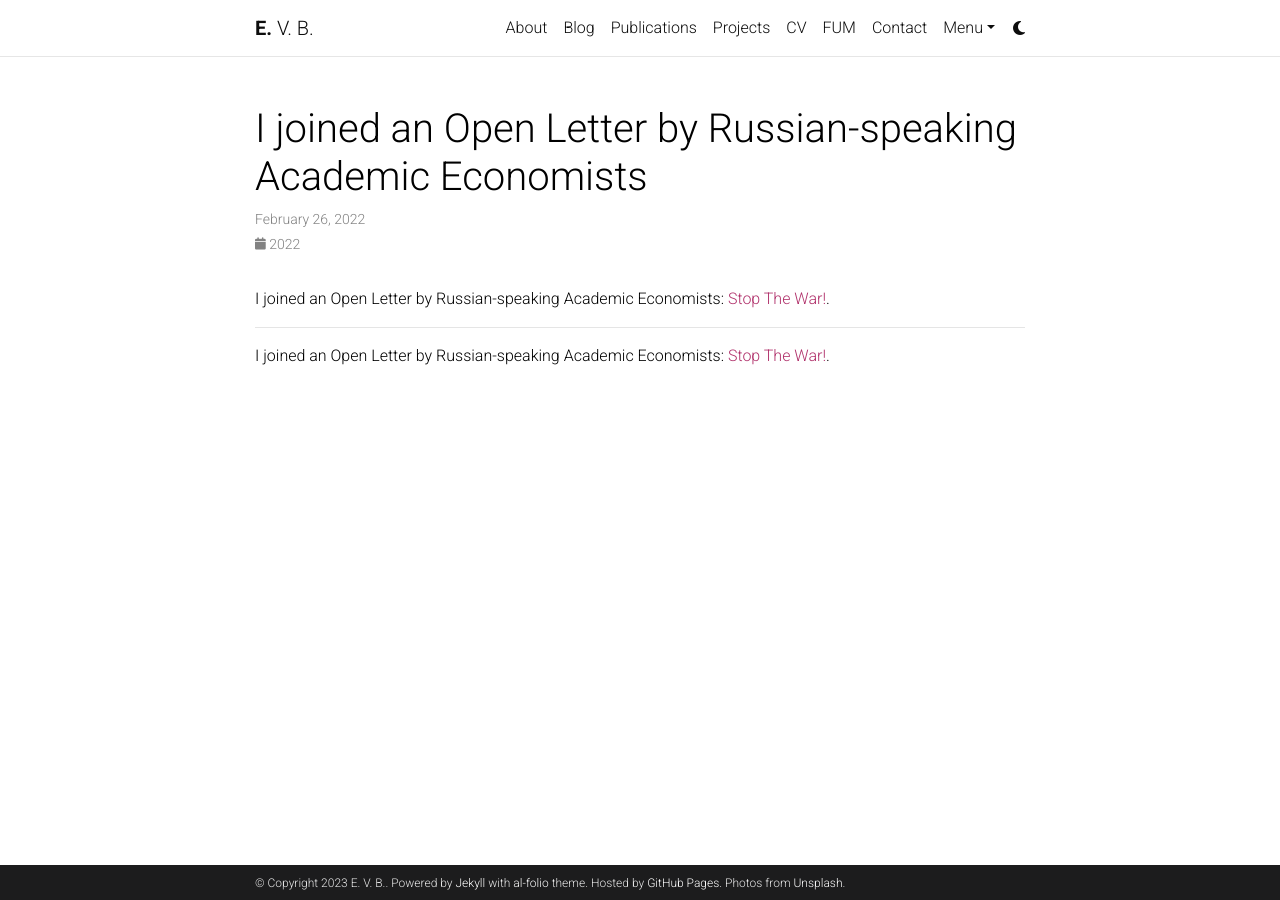
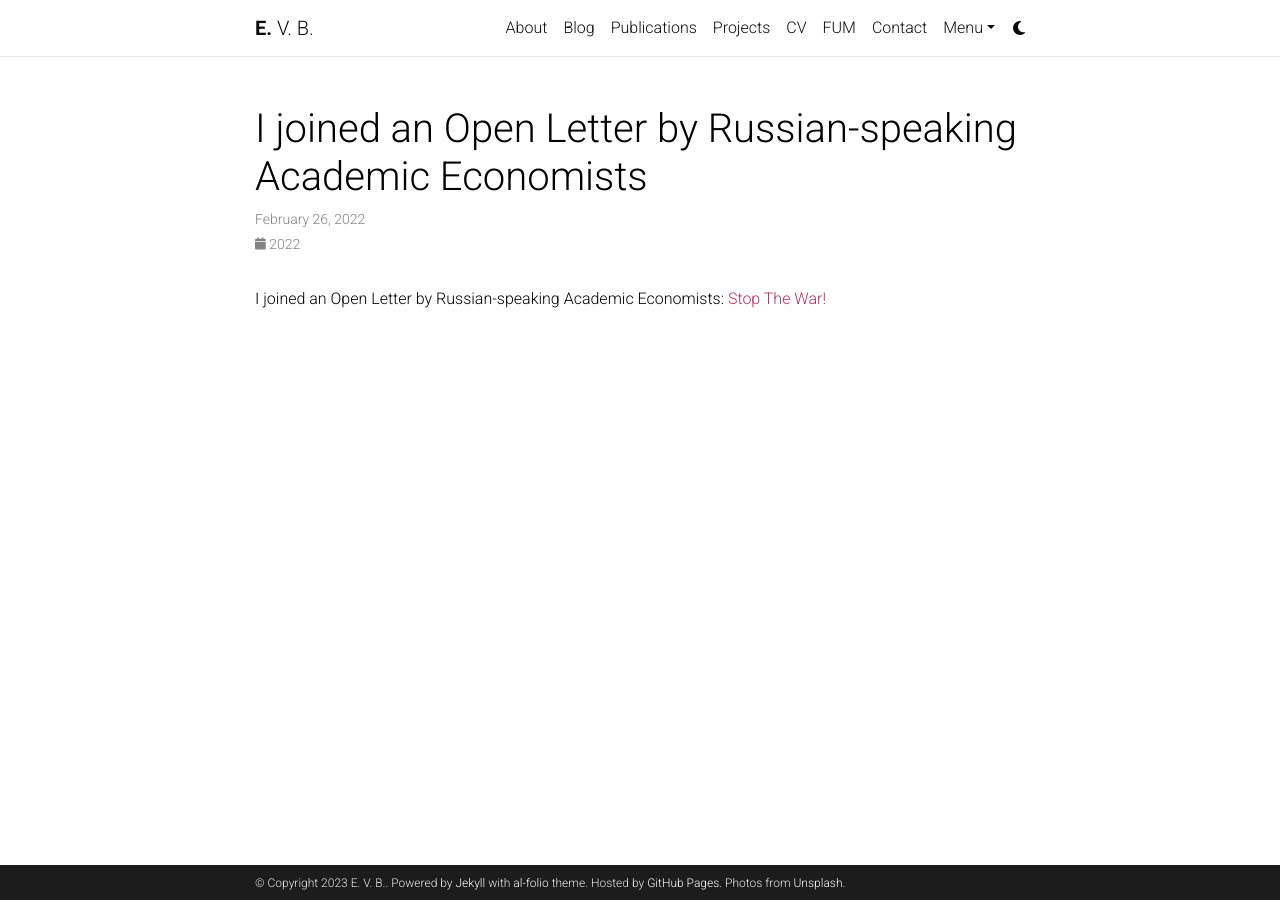
Before and after one commit to egorbronnikov/egorbronnikov.github.io, a Jekyll site: the page built from _news/announcement_Econ_Letter.md, in a window 1280 px wide. Built offline with Jekyll 4.4.1, drawn with Linux system fonts in a browser that asks for light colours; comment, search, counter and statistics services are not loaded; a style sheet for code colours, icons or effects is not loaded.

Commit message:
Update announcement_Econ_Letter.md

```diff
--- a/_news/announcement_Econ_Letter.md
+++ b/_news/announcement_Econ_Letter.md
@@ -6,8 +6,4 @@
 related_posts: false
 ---
 
-I joined an Open Letter by Russian-speaking Academic Economists: [Stop The War!](https://sites.google.com/view/netvoine-en).
-
-***
-
-I joined an Open Letter by Russian-speaking Academic Economists: [Stop The War!](https://sites.google.com/view/netvoine-en).
+I joined an Open Letter by Russian-speaking Academic Economists: [Stop The War!](https://sites.google.com/view/netvoine-en)
```
